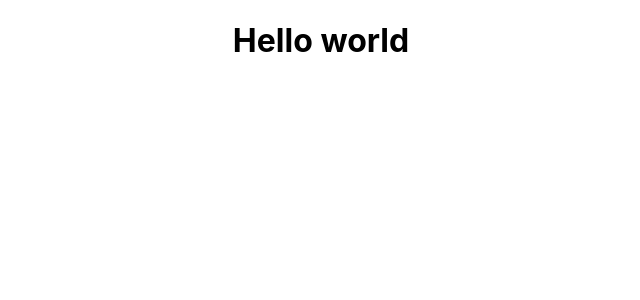
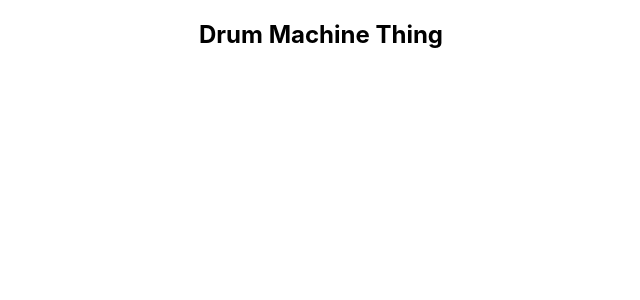
Before and after one commit to XLpacman805/drum-machine, a React (Create React App) app: page / in a window 1280 px wide. Shown: the top 300 px of the page, without its empty margins (319-959 px from the left). Built offline with nearby package versions, Linux system fonts and the light colour scheme.

Commit message:
Added drum machine component to App

```diff
--- a/src/App.js
+++ b/src/App.js
@@ -1,11 +1,12 @@
 import React from 'react';
+import DrumMachine from './DrumMachine';
 import logo from './logo.svg';
 import './App.css';
 
 function App() {
   return (
     <div className="App">
-      <h1>Hello world</h1>
+      <DrumMachine />
     </div>
   );
 }
```
